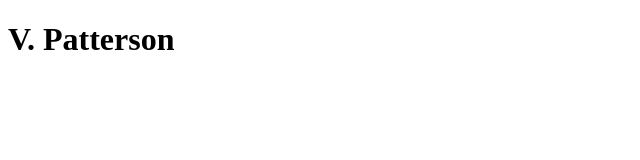
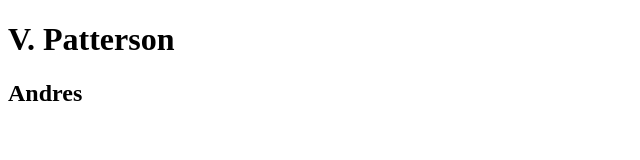
Before and after one commit to vpatt1031/test-html, a plain HTML site: page index.html in a window 1280 px wide. Shown: the whole page, without its empty margins (0-640 px from the left). Drawn offline with Linux system fonts and the light colour scheme.

Commit message:
andres push

```diff
--- a/index.html
+++ b/index.html
@@ -8,5 +8,6 @@
 </head>
 <body>
     <h1>V. Patterson</h1>
+    <h2>Andres</h2>
 </body>
 </html>
```
